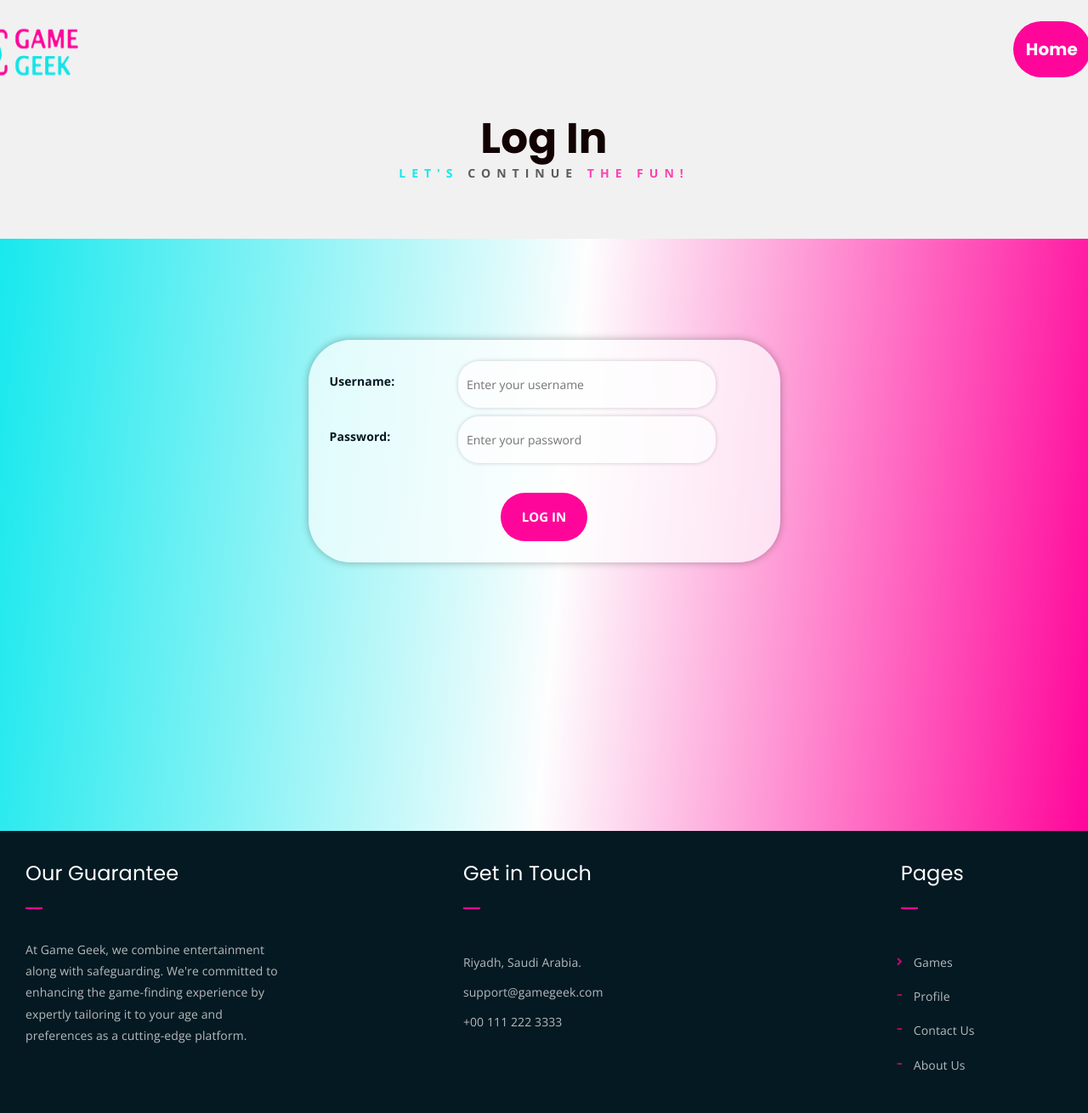
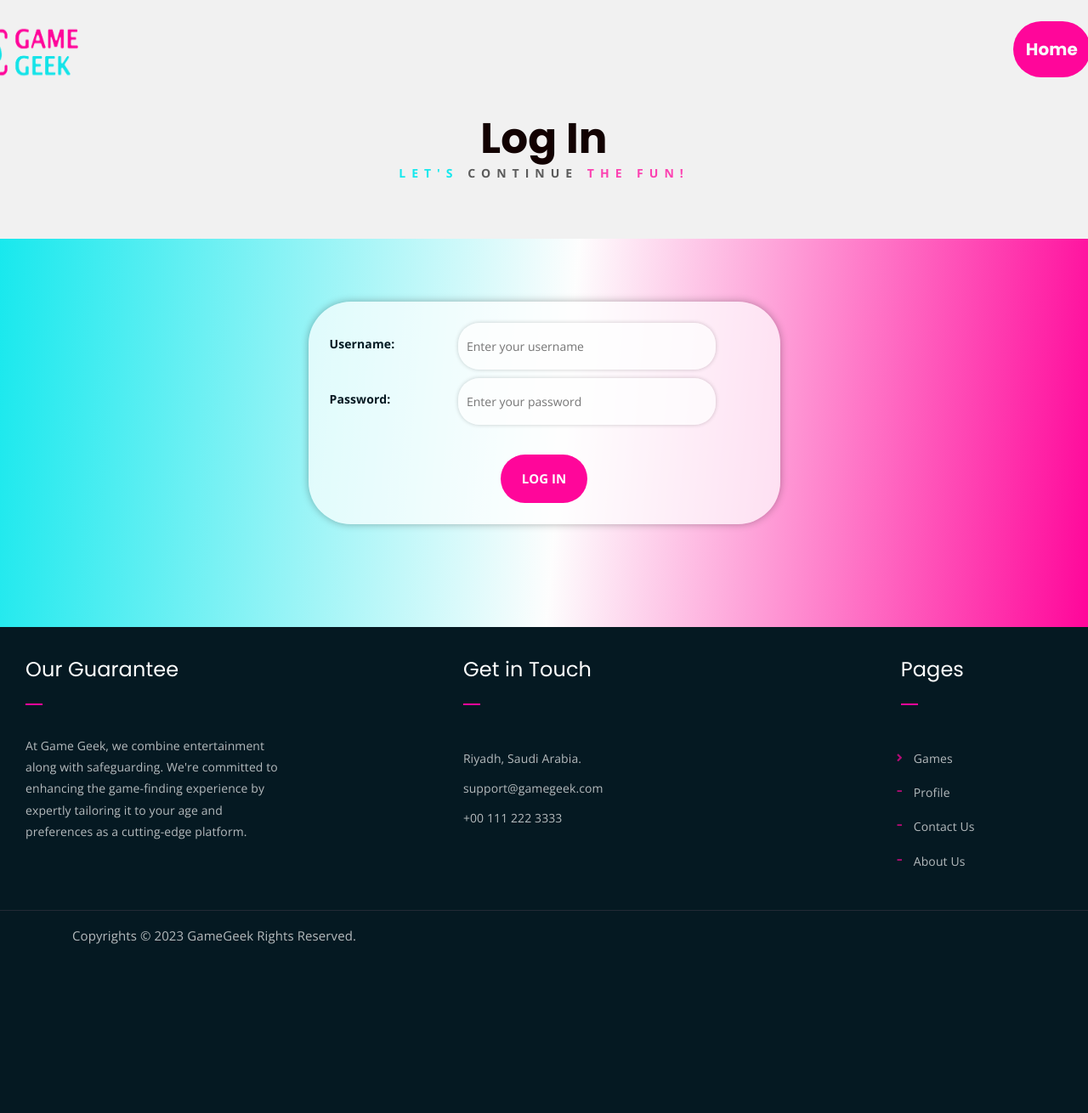
Before and after one commit to HanaAlfozan/2023-GP1-5, a Django app: page /login/ in a window 1280 px wide; the page is wider, and only the part inside the window is pictured. Shown: the top 1310 px of that part at 85% size. After the commit the page ends 1111 px from the top of that part, so only its background shows below. Run offline with Django 4.2, Linux system fonts and the light colour scheme; some libraries are stand-ins or nearby versions.

Commit message:
log in changes

```diff
--- a/FrontEnd/templates/login.html
+++ b/FrontEnd/templates/login.html
@@ -55,7 +55,7 @@
 		  summary {
     list-style-type: none; /* For non-Chrome browsers */}
 .back{
-height:100%;
+height:70%;
 margin:0;
 margin-top:-12%;
 background: rgb(21,232,237);
@@ -71,7 +71,7 @@ background: linear-gradient(95deg, rgba(21,232,237,1) 0%, rgba(168,168,168,0.020
     text-align: center;
 
     width: 50%; /* Reduce the width of the form */
-    margin: 20% auto; /* Adjust vertical margin */
+    margin: 16% auto; /* Adjust vertical margin */
 }
 
 
--- a/FrontEnd/templates/signup.html
+++ b/FrontEnd/templates/signup.html
@@ -71,7 +71,7 @@ background: linear-gradient(95deg, rgba(21,232,237,1) 0%, rgba(168,168,168,0.020
     text-align: center;
 
     width: 50%; /* Reduce the width of the form */
-    margin: 16% auto; /* Adjust vertical margin */
+    margin: 13% auto; /* Adjust vertical margin */
 }
 
 
```
